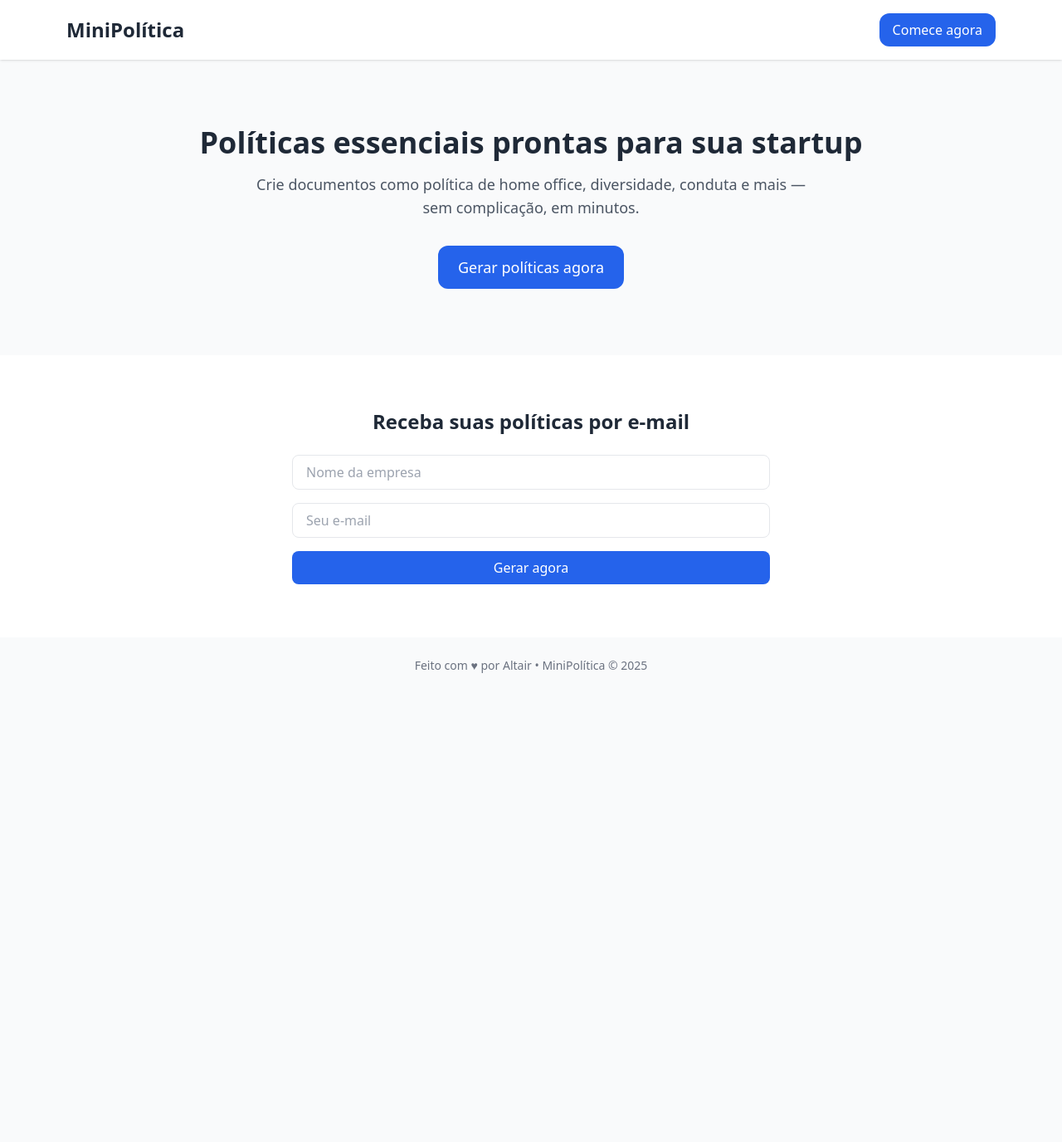
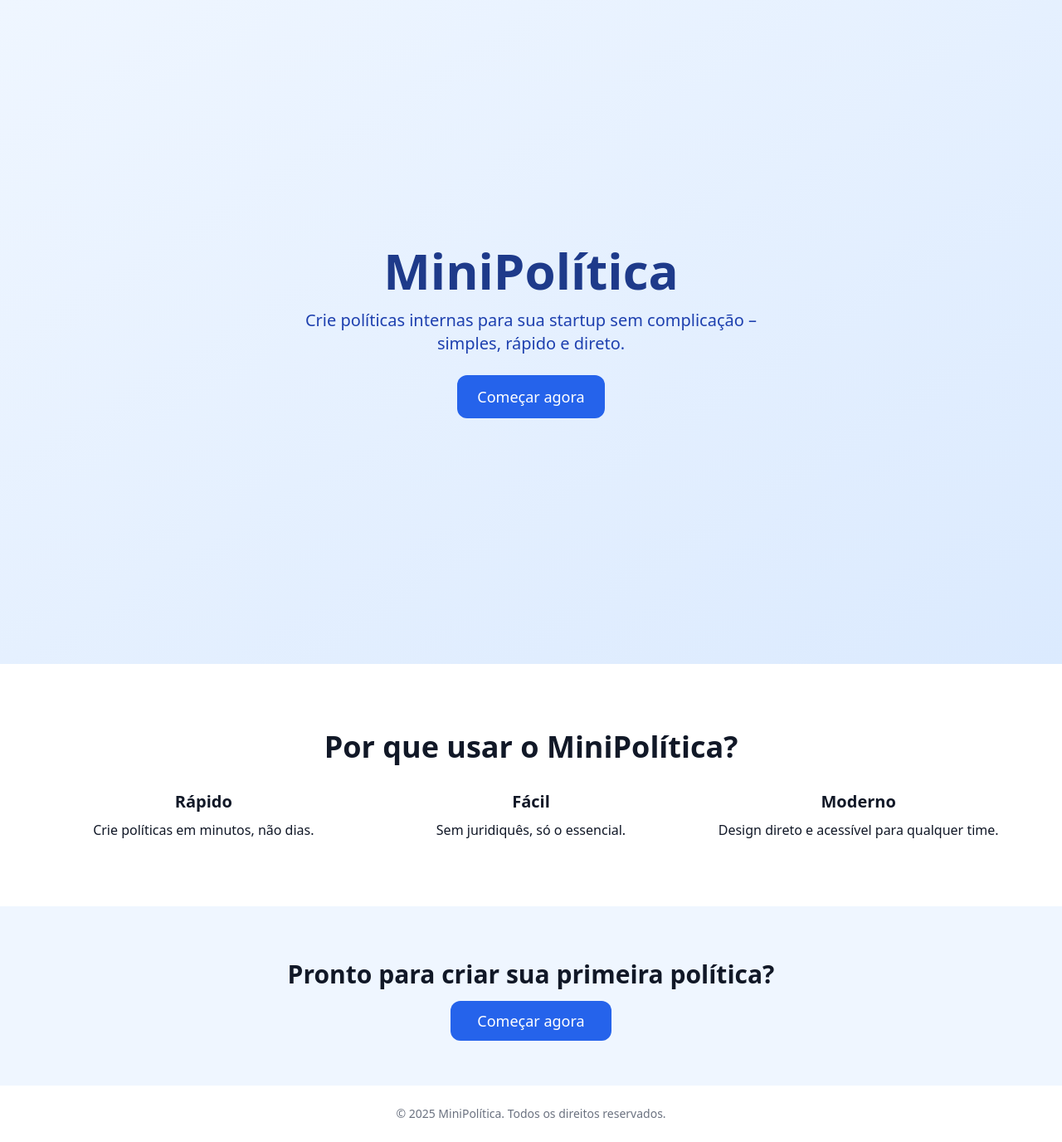
Before and after one commit to sass1affe/minipolitica-landing, a plain HTML site: page index.html in a window 1280 px wide. Shown: the whole page at 83% size. Before the commit the page ends 836 px from the top, so only its background shows below. Drawn offline with nearby package versions, Linux system fonts and the light colour scheme.

Commit message:
Update index.html

```diff
--- a/index.html
+++ b/index.html
@@ -3,63 +3,52 @@
   <head>
     <meta charset="UTF-8" />
     <meta name="viewport" content="width=device-width, initial-scale=1.0" />
-    <title>MiniPolítica - Sua startup com políticas prontas</title>
+    <title>MiniPolítica</title>
     <script src="https://cdn.tailwindcss.com"></script>
   </head>
-  <body class="bg-gray-50 text-gray-800">
-    <!-- Header -->
-    <header class="bg-white shadow">
-      <div class="max-w-6xl mx-auto px-4 py-4 flex justify-between items-center">
-        <h1 class="text-2xl font-bold">MiniPolítica</h1>
-        <a
-          href="#form"
-          class="bg-blue-600 text-white px-4 py-2 rounded-xl hover:bg-blue-700 transition"
-        >Comece agora</a>
-      </div>
-    </header>
-
+  <body class="bg-white text-gray-900">
     <!-- Hero Section -->
-    <section class="text-center py-20 px-4">
-      <h2 class="text-4xl font-bold mb-4">Políticas essenciais prontas para sua startup</h2>
-      <p class="text-lg text-gray-600 mb-8 max-w-2xl mx-auto">
-        Crie documentos como política de home office, diversidade, conduta e mais — sem complicação, em minutos.
+    <section class="min-h-screen flex flex-col justify-center items-center text-center px-6 bg-gradient-to-br from-blue-50 to-blue-100">
+      <h1 class="text-4xl md:text-6xl font-bold mb-4 text-blue-900">MiniPolítica</h1>
+      <p class="text-lg md:text-xl mb-6 max-w-xl text-blue-800">
+        Crie políticas internas para sua startup sem complicação – simples, rápido e direto.
       </p>
-      <a
-        href="#form"
-        class="inline-block bg-blue-600 text-white px-6 py-3 rounded-xl text-lg hover:bg-blue-700"
-      >Gerar políticas agora</a>
+      <a href="#"
+        class="bg-blue-600 text-white px-6 py-3 rounded-xl text-lg hover:bg-blue-700 transition">
+        Começar agora
+      </a>
     </section>
 
-    <!-- Formulário (fake ou para integrar com serviço de terceiros) -->
-    <section id="form" class="bg-white py-16 px-4">
-      <div class="max-w-xl mx-auto">
-        <h3 class="text-2xl font-semibold mb-6 text-center">Receba suas políticas por e-mail</h3>
-        <form action="https://formspree.io/f/SEU_ID_AQUI" method="POST" class="space-y-4">
-          <input
-            type="text"
-            name="empresa"
-            placeholder="Nome da empresa"
-            class="w-full border px-4 py-2 rounded-lg"
-            required
-          />
-          <input
-            type="email"
-            name="email"
-            placeholder="Seu e-mail"
-            class="w-full border px-4 py-2 rounded-lg"
-            required
-          />
-          <button
-            type="submit"
-            class="w-full bg-blue-600 text-white py-2 rounded-lg hover:bg-blue-700"
-          >Gerar agora</button>
-        </form>
+    <!-- Benefícios -->
+    <section class="py-20 px-6 text-center bg-white">
+      <h2 class="text-3xl md:text-4xl font-semibold mb-8">Por que usar o MiniPolítica?</h2>
+      <div class="grid md:grid-cols-3 gap-8 max-w-6xl mx-auto">
+        <div>
+          <h3 class="text-xl font-semibold mb-2">Rápido</h3>
+          <p>Crie políticas em minutos, não dias.</p>
+        </div>
+        <div>
+          <h3 class="text-xl font-semibold mb-2">Fácil</h3>
+          <p>Sem juridiquês, só o essencial.</p>
+        </div>
+        <div>
+          <h3 class="text-xl font-semibold mb-2">Moderno</h3>
+          <p>Design direto e acessível para qualquer time.</p>
+        </div>
       </div>
     </section>
 
-    <!-- Footer -->
+    <!-- CTA Final -->
+    <section class="py-16 px-6 text-center bg-blue-50">
+      <h2 class="text-2xl md:text-3xl font-semibold mb-6">Pronto para criar sua primeira política?</h2>
+      <a href="#" class="bg-blue-600 text-white px-8 py-3 rounded-xl text-lg hover:bg-blue-700 transition">
+        Começar agora
+      </a>
+    </section>
+
+    <!-- Rodapé -->
     <footer class="text-center text-sm text-gray-500 py-6">
-      Feito com ♥ por Altair • MiniPolítica © 2025
+      © 2025 MiniPolítica. Todos os direitos reservados.
     </footer>
   </body>
 </html>
```
